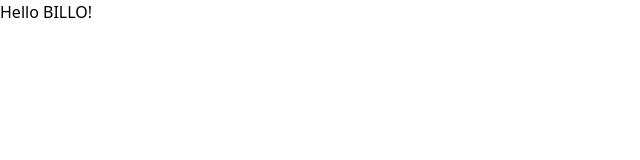
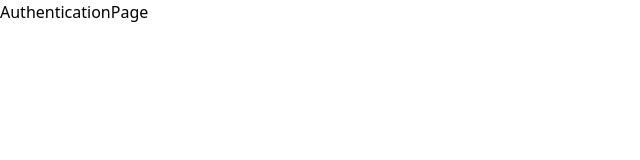
Before and after one commit to 552020/calimero_x_icp, a React (Vite) app in the folder src/frontend/: page /auth in a window 1280 px wide. Shown: the top 160 px of the page, without its empty margins (0-640 px from the left). Built offline with nearby package versions, Linux system fonts and the light colour scheme; what @calimero-network/calimero-client would draw is missing.

Commit message:
chore: scaffold structure of App.tsx and add main pages/routes

```diff
--- a/src/frontend/src/App.tsx
+++ b/src/frontend/src/App.tsx
@@ -1,13 +1,22 @@
 // For AccessTokenWrapper check https://calimero-network.github.io/developer-tools/SDK/client-sdk/client-ts-sdk/#2-token-management
 import { AccessTokenWrapper } from "@calimero-network/calimero-client";
+import { BrowserRouter, Routes, Route } from "react-router-dom";
+import SetupPage from "./routes/SetupPage";
+import AuthenticationPage from "./routes/AuthenticationPage";
+import HomePage from "./routes/HomePage";
+
 import { getNodeUrl } from "./utils/node";
 
 function App() {
   return (
     <AccessTokenWrapper getNodeUrl={getNodeUrl}>
-      <div>
-        <h1>Hello BILLO!</h1>
-      </div>
+      <BrowserRouter>
+        <Routes>
+          <Route path="/" element={<SetupPage />} />
+          <Route path="/auth" element={<AuthenticationPage />} />
+          <Route path="/home" element={<HomePage />} />
+        </Routes>
+      </BrowserRouter>
     </AccessTokenWrapper>
   );
 }
--- /dev/null
+++ b/src/frontend/src/routes/AuthenticationPage.tsx
@@ -0,0 +1,5 @@
+// Dummy page for testing
+
+export default function AuthenticationPage() {
+  return <div>AuthenticationPage</div>;
+}
--- /dev/null
+++ b/src/frontend/src/routes/HomePage.tsx
@@ -0,0 +1,3 @@
+export default function HomePage() {
+  return <div>HomePage</div>;
+}
--- /dev/null
+++ b/src/frontend/src/routes/SetupPage.tsx
@@ -0,0 +1,3 @@
+export default function SetupPage() {
+  return <div>Hello Setup!</div>;
+}
```
